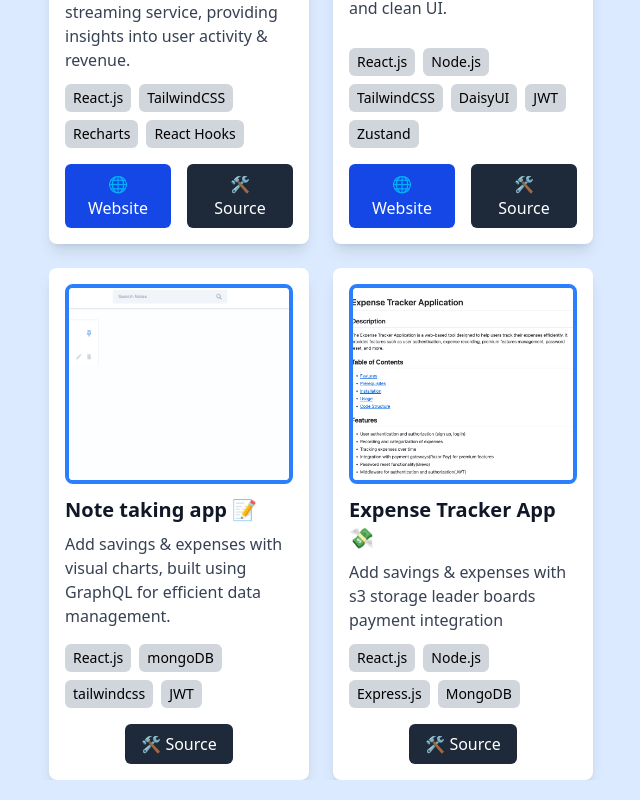
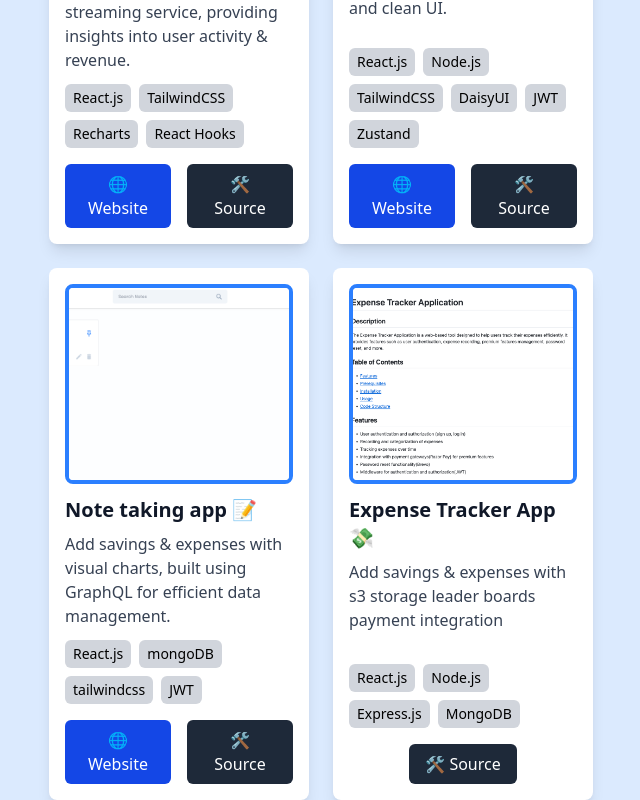
Before and after one commit to clementrozario/Portfolio-Website, a React (Vite) app: page / in a window 1280 px wide. Shown: the part 588-1388 px from the top of the page, without its empty margins (591-1231 px from the left). Built offline with nearby package versions, Linux system fonts and the light colour scheme.

Commit message:
updated live link

```diff
--- a/src/data/projects.ts
+++ b/src/data/projects.ts
@@ -21,7 +21,7 @@ export const projects = [
         description:"Add savings & expenses with visual charts, built using GraphQL for efficient data management.",
         image:"/Notes-app.png",
         techstack:["React.js","mongoDB","tailwindcss","JWT"],
-        livelink:"",
+        livelink:"https://notesapp-frontend-swcv.onrender.com",
         sourcelink:"https://github.com/clementrozario/ai-notesapp",
     },
 
```
